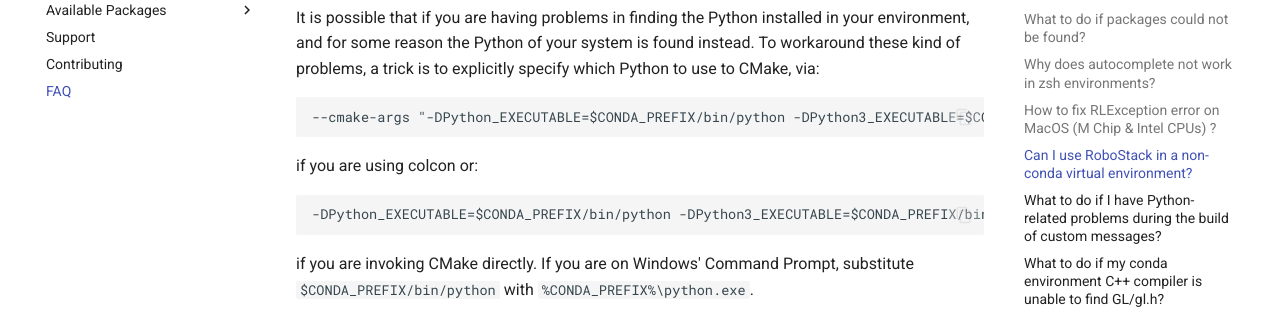
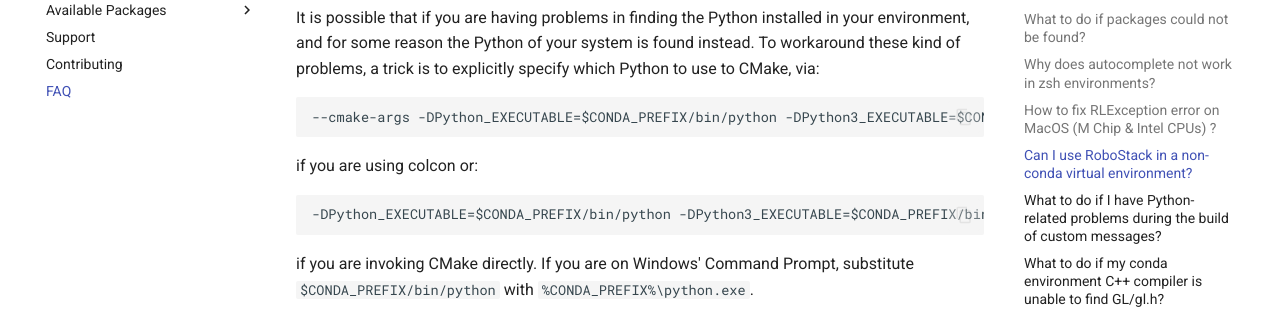
Before and after one commit to RoboStack/robostack.github.io, an MkDocs documentation site: the page built from docs/FAQ.md, in a window 1280 px wide and 900 px high, scrolled down 1403 px. Shown: the part 152-461 px from the top of the window. Built offline with MkDocs 1.6.1 and Material for MkDocs 9.7.7, drawn with Linux system fonts in a browser that asks for light colours; comment, search, counter and statistics services are not loaded.

```diff
--- a/docs/FAQ.md
+++ b/docs/FAQ.md
@@ -40,7 +40,7 @@ RoboStack is based on conda-forge and will not work without conda. However, chec
 
 It is possible that if you are having problems in finding the Python installed in your environment, and for some reason the Python of your system is found instead. To workaround these kind of problems, a trick is to explicitly specify which Python to use to CMake, via:
 ~~~
---cmake-args "-DPython_EXECUTABLE=$CONDA_PREFIX/bin/python -DPython3_EXECUTABLE=$CONDA_PREFIX/bin/python -DPYTHON_EXECUTABLE=$CONDA_PREFIX/bin/python -DPython3_FIND_STRATEGY=LOCATION -DPython_FIND_STRATEGY=LOCATION"
+--cmake-args -DPython_EXECUTABLE=$CONDA_PREFIX/bin/python -DPython3_EXECUTABLE=$CONDA_PREFIX/bin/python -DPYTHON_EXECUTABLE=$CONDA_PREFIX/bin/python -DPython3_FIND_STRATEGY=LOCATION -DPython_FIND_STRATEGY=LOCATION
 ~~~
 if you are using colcon or:
 ~~~
```
